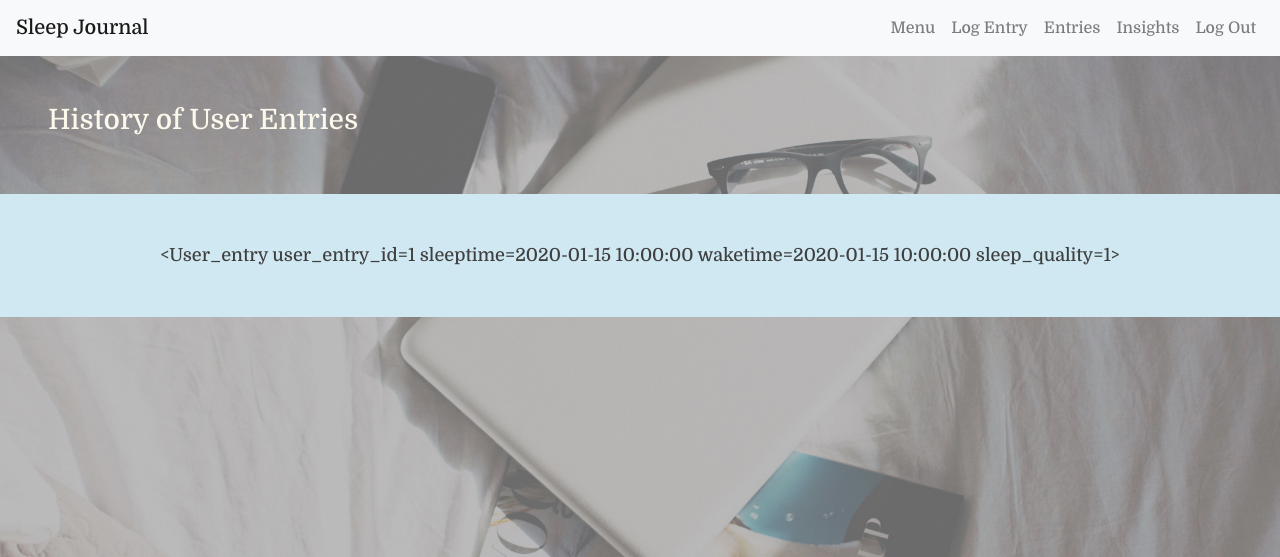
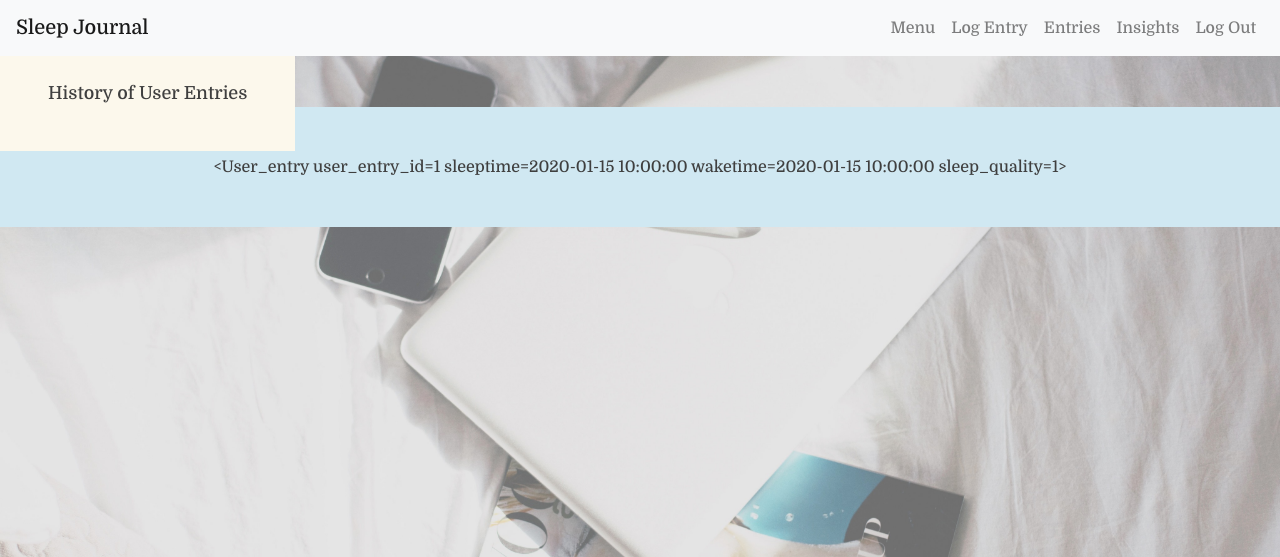
Before and after one commit to alice-yt/hackbright-project, a Flask app: page /user_entries in a window 1280 px wide. Shown: the top 557 px of the page. Run offline with Flask 2, Linux system fonts and the light colour scheme; the visitor is signed in with stand-in values (Sample User, id 1); tables that the repository leaves empty hold one stand-in row (values such as "Sample post"); some libraries are stand-ins or nearby versions.

Commit message:
put final styling touches to background image, colors, and fonts

```diff
--- a/static/css/style.css
+++ b/static/css/style.css
@@ -81,28 +81,29 @@ footer {
 
 #login {
 	font-size: x-large;
-	color: #fcf8ec
+	color: #456268
 }
 
 
 /* User entries */
 #historical-entries {
-	font-size: large;
+	font-size: medium;
 	text-align: center;
 	padding: 3rem;
-	background: none;
 	background-color: #d0e8f2;
 }
 
 #history-title {
 	padding: 3rem;
-	color: #fcf8ec
+	color: #3f3f3f;
+	background-color: #fcf8ec;
+	font-size: large;
 }
 
 
 /* Create account */
 #create-account {
-	color: #fcf8ec;
+	color: #456268;
 	font-size: x-large;
 }
 
--- a/templates/all_user_entries.html
+++ b/templates/all_user_entries.html
@@ -2,13 +2,12 @@
 {% block title %}Sleep Journal · Entries{% endblock %}
 
 {% block body %}
-<h3 id=history-title>History of User Entries</h3>
+<br>
+<span id=history-title>History of User Entries</span>
 {% for user_entry in user_entries %}
-<span style="background-color: #fcf8ec">
 <ol style="list-style-type:decimal" id=historical-entries>
  {{ user_entry }}
 </0l>
-</span>
 
  {% endfor %}
 {% endblock %}
--- a/templates/base.html
+++ b/templates/base.html
@@ -46,7 +46,7 @@
           <a href="#" class="nav-link">Insights</a>
         </li>
         <li class="nav-item">
-          <a href="#" class="nav-link">Log Out</a>
+          <a href="/" class="nav-link">Log Out</a>
         </li>
       </ul>
     </div>
--- a/templates/homepage.html
+++ b/templates/homepage.html
@@ -22,7 +22,7 @@
 
     <p>
       New to Sleep Journal?
-      <a href="http://localhost:5000/create_account" style="color:#fcf8ec">Create an account!</a>
+      <a href="http://localhost:5000/create_account" style="color:#456268">Create an account!</a>
     </p>
   </form>
 </body>
```
Also changed, not shown: static/img/bed-and-tech-faded.JPG.
